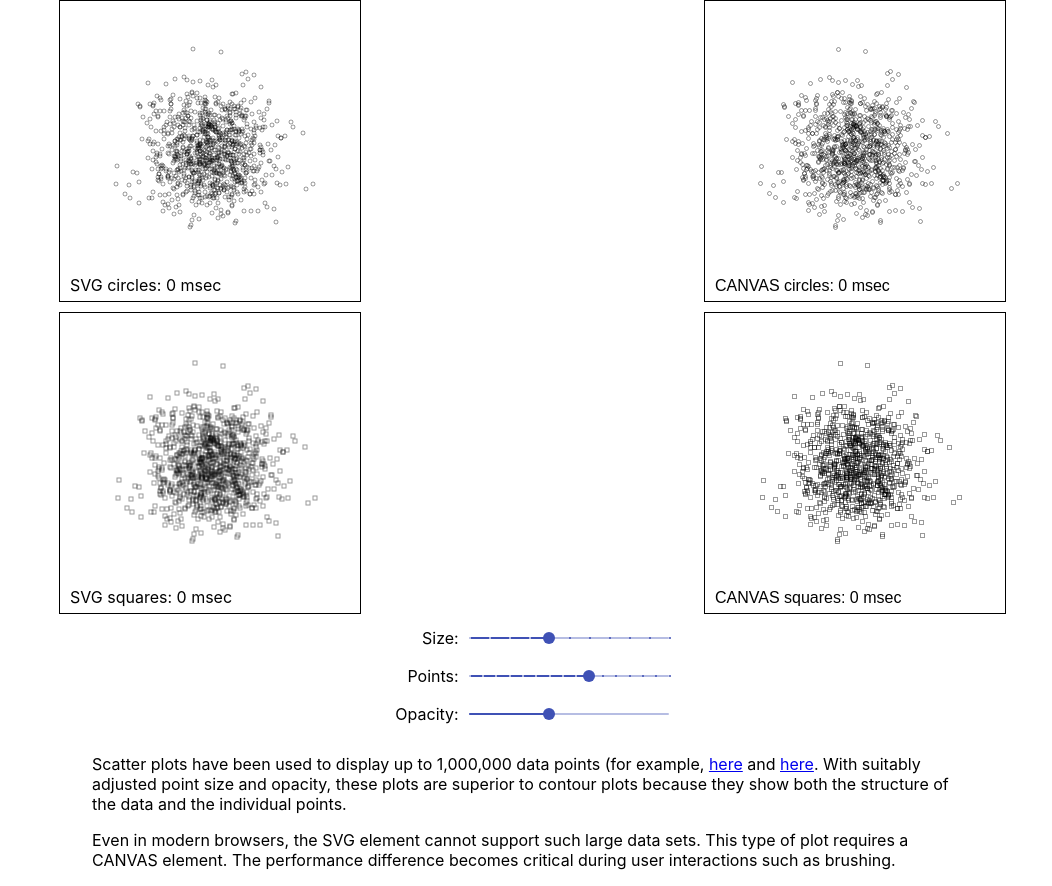
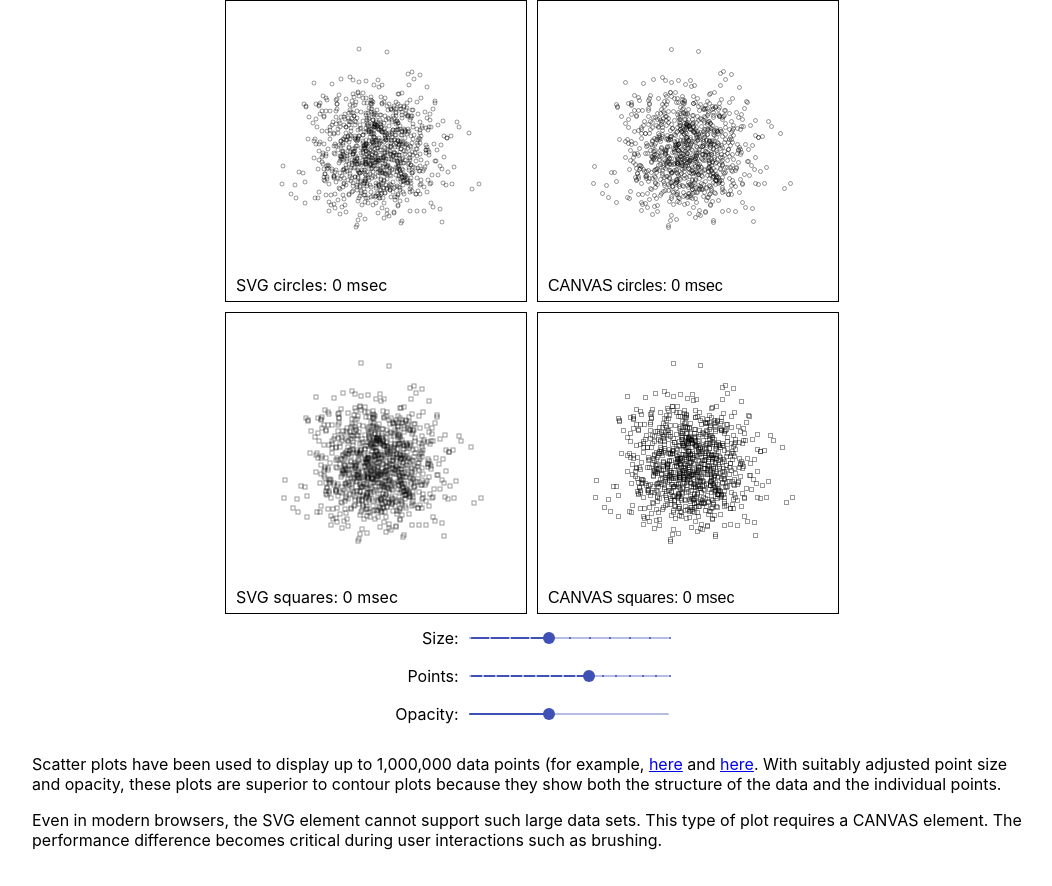
Before and after one commit to hemanrobinson/svg-canvas-performance, a React (Create React App) app: page / in a window 1280 px wide. Shown: the whole page, without its empty margins (108-1160 px from the left). Built offline with nearby package versions, Linux system fonts and the light colour scheme.

Commit message:
alignment, link

```diff
--- a/package.json
+++ b/package.json
@@ -2,6 +2,7 @@
   "name": "svg-canvas",
   "version": "0.1.0",
   "private": true,
+  "homepage": "https://hemanrobinson.github.io/svg-canvas",
   "dependencies": {
     "@material-ui/core": "^4.11.2",
     "@testing-library/jest-dom": "^5.11.6",
@@ -16,6 +17,8 @@
     "web-vitals": "^0.2.4"
   },
   "scripts": {
+    "predeploy": "npm run build",
+    "deploy": "gh-pages -d build",
     "start": "react-scripts start",
     "build": "react-scripts build",
     "test": "react-scripts test",
@@ -39,5 +42,8 @@
       "last 1 firefox version",
       "last 1 safari version"
     ]
+  },
+  "devDependencies": {
+    "gh-pages": "^3.1.0"
   }
 }
--- a/src/App.css
+++ b/src/App.css
@@ -5,7 +5,8 @@ div {
 }
 .Description {
     text-align: left;
-    margin: 0 200px;
+    max-width: 1000px;
+    margin: 0 auto;
 }
 .Column {
     display: flex;
@@ -15,6 +16,7 @@ div {
     display: grid;
     grid-template-columns: repeat( 2, 1fr );
     justify-items: center;
+    margin: 0 auto;
 }
 .GridControls {
     display: grid;
```
Also changed, not shown: 2 other files (tests, documents, lock files or other folders).
